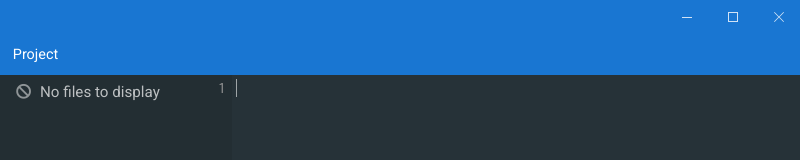
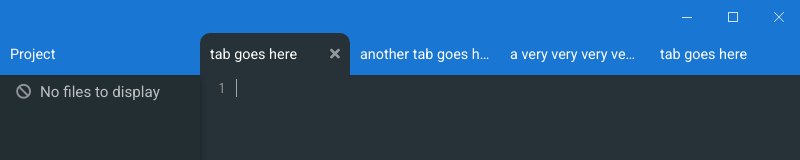
Before and after one commit to zspri/Voxyl, an Electron app: page index.html in a window 800 px wide. Drawn offline with Linux system fonts and the light colour scheme; no server answers.

Commit message:
Implement tabs UI

```diff
--- a/assets/editor-theme-dark.css
+++ b/assets/editor-theme-dark.css
@@ -34,8 +34,8 @@
 /* GUTTER */
 
 .CodeMirror-gutters {
-  border-right: 3px solid #232E33;
-  background-color: #232E33;
+  border-right: 3px solid #263238;
+  background-color: #263238;
   white-space: nowrap;
 }
 .CodeMirror-linenumbers {}
--- a/assets/style.css
+++ b/assets/style.css
@@ -20,6 +20,9 @@ body {
     width: 200px;
     background-color: #232E33;
     padding-top: .25rem;
+    box-shadow: 0 3px 6px rgba(0,0,0,0.16), 0 3px 6px rgba(0,0,0,0.23);
+    position: relative;
+    z-index: 9997;
 }
 
 .sidebar i.fas, .sidebar i.far {
@@ -43,6 +46,8 @@ body {
     text-align: right;
     user-select: none;
     background-color: #1976D2;
+    position: relative;
+    z-index: 10000;
 }
 
 .titlebar .action {
@@ -72,13 +77,16 @@ body {
 }
 
 .title {
-    -webkit-app-region: drag;
-    padding: .8rem;
+    padding: 0;
     font-size: .9em;
-    box-shadow: 0 1px 0 rgba(0,0,0,.2), 0 2px 0 rgba(0,0,0,.06);
     background-color: inherit;
     user-select: none;
     background-color: #1976D2;
+    position: relative;
+    z-index: 10000;
+    display: flex;
+    flex-direction: row;
+    user-select: none;
 }
 
 .title .topic {
@@ -96,6 +104,66 @@ body {
     cursor: default;
 }
 
+.title .proj-marker {
+    padding: .8rem 10px;
+    width: 180px;
+    flex-grow: 0;
+    flex-shrink: 0;
+}
+
+.title .tabs {
+    display: flex;
+    flex-grow: 1;
+    flex-shrink: 1;
+    overflow: auto;
+}
+
+.title .tabs .tab {
+    padding: .8rem 10px;
+    flex: 0 1 150px;
+    min-width: 0;
+    border-top-left-radius: 10px;
+    border-top-right-radius: 10px;
+    display: flex;
+    flex-direction: row;
+    cursor: pointer;
+    transition: background-color .1s;
+}
+
+.title .tabs .tab .name {
+    overflow: hidden;
+    white-space: nowrap;
+    word-wrap: normal;
+    text-overflow: ellipsis;
+    flex: 1;
+}
+
+.title .tabs .tab .close {
+    flex: 0;
+    opacity: .5;
+    margin-left: 5px;
+    display: none;
+    cursor: pointer;
+    transition: opacity .2s;
+}
+
+.title .tabs .tab .close:hover {
+    opacity: .7;
+}
+
+.title .tabs .tab.active .close, .title .tabs .tab:hover .close {
+    display: block;
+}
+
+.title .tabs .tab.active {
+    background-color: #263238;
+    cursor: default;
+}
+
+.title .tabs .tab:not(.active):hover {
+    background-color: rgba(255,255,255,.1);
+}
+
 .editor {
     flex-grow: 1;
     position: relative;
--- a/index.html
+++ b/index.html
@@ -15,7 +15,25 @@
         <div class="action cls"><svg name="TitleBarClose" width="12" height="12" viewBox="0 0 12 12"><polygon fill="#ffffff" fill-rule="evenodd" points="11 1.576 6.583 6 11 10.424 10.424 11 6 6.583 1.576 11 1 10.424 5.417 6 1 1.576 1.576 1 6 5.417 10.424 1"></polygon></svg></div>
     </div>
     <div class="title">
-        Project
+        <div class="proj-marker">Project</div>
+        <div class="tabs">
+            <div class="tab active">
+                <div class="name">tab goes here</div>
+                <div class="close"><i class="fas fa-times"></i></div>
+            </div>
+            <div class="tab">
+                <div class="name">another tab goes here</div>
+                <div class="close"><i class="fas fa-times"></i></div>
+            </div>
+            <div class="tab">
+                <div class="name">a very very very very long tab</div>
+                <div class="close"><i class="fas fa-times"></i></div>
+            </div>
+            <div class="tab">
+                <div class="name">tab goes here</div>
+                <div class="close"><i class="fas fa-times"></i></div>
+            </div>
+        </div>
     </div>
     <div class="editor-container">
         <div class="sidebar">
--- a/renderer.js
+++ b/renderer.js
@@ -114,18 +114,39 @@ $(".action.min").click(function() {
 $("#title-ctx-menu").click(function() {
     var ctxMenu = new Menu();
     ctxMenu.append(new MenuItem({
-        label: "Open",
-        click: openFile
+        label: "New File",
+        accelerator: "CommandOrControl+N"
     }));
     ctxMenu.append(new MenuItem({
+        label: "Open File...",
+        click: openFile,
+        accelerator: "CommandOrControl+O"
+    }));
+    ctxMenu.append(new MenuItem({
+        label: "Open Folder..."
+    }));
+    ctxMenu.append(new MenuItem({type: "separator"}));
+    ctxMenu.append(new MenuItem({
         label: "Save",
-        click: saveFile
+        click: saveFile,
+        accelerator: "CommandOrControl+S"
     }));
     ctxMenu.append(new MenuItem({
         label: "Save As",
-        click: saveFileAs
+        click: saveFileAs,
+        accelerator: "CommandOrControl+Shift+S"
+    }));
+    ctxMenu.append(new MenuItem({type: "separator"}));
+    ctxMenu.append(new MenuItem({
+        label: "Settings",
+        accelerator: "CommandOrControl+,"
     }));
     ctxMenu.popup({});
+});
+
+$(".title .tabs .tab").click(function() {
+    $(".title .tabs .tab").removeClass("active");
+    $(this).addClass("active");
 });
 
 bot.on("ready",function(){
```
